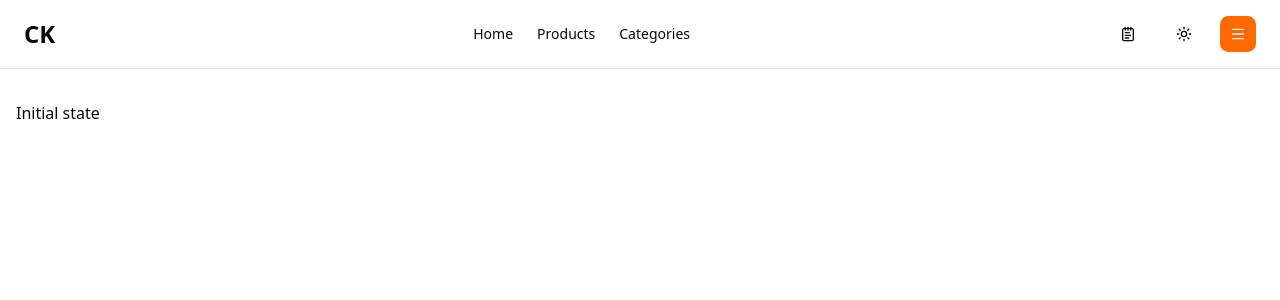
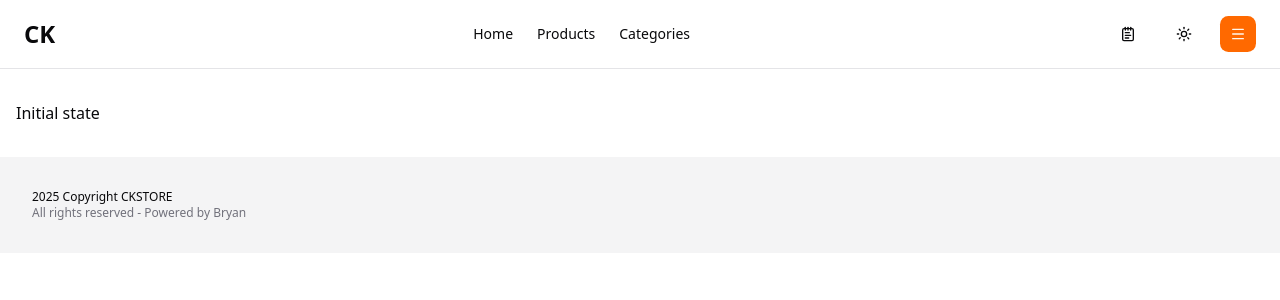
Before and after one commit to EoBryanDev/cupcake-store-ftnd, a Next.js app in the folder web/: page / in a window 1280 px wide. Shown: the top 300 px of the page. Built offline with nearby package versions, Linux system fonts and the light colour scheme.

Commit message:
Part of EOB-12,EOB-42: feat: creating footer component

```diff
--- /dev/null
+++ b/web/components/footers/main-footer.tsx
@@ -0,0 +1,12 @@
+function MainFooter() {
+  return (
+    <div className="bg-accent w-full gap-1 p-8">
+      <p className="text-xs font-medium">2025 Copyright CKSTORE</p>
+      <p className="text-muted-foreground text-xs font-medium">
+        All rights reserved - Powered by Bryan
+      </p>
+    </div>
+  );
+}
+
+export { MainFooter };
--- a/web/src/app/layout.tsx
+++ b/web/src/app/layout.tsx
@@ -3,7 +3,6 @@ import type { Metadata } from "next";
 import { Geist, Geist_Mono } from "next/font/google";
 import { Toaster } from "@/components/ui/sonner";
 import { ThemeProvider } from "@/components/theme-provider";
-import { NavMenu } from "@/components/menus/nav-menu";
 
 const geistSans = Geist({
   variable: "--font-geist-sans",
@@ -37,7 +36,6 @@ export default function RootLayout({
           enableSystem
           disableTransitionOnChange
         >
-          <NavMenu />
           {children}
           <Toaster />
         </ThemeProvider>
--- a/web/src/app/page.tsx
+++ b/web/src/app/page.tsx
@@ -1,9 +1,13 @@
+import { MainFooter } from "@/components/footers/main-footer";
+import { NavMenu } from "@/components/menus/nav-menu";
 import { HomePage } from "@/components/pages/home-page";
 
 export default function Home() {
   return (
     <>
+      <NavMenu />
       <HomePage />
+      <MainFooter />
     </>
   );
 }
```
